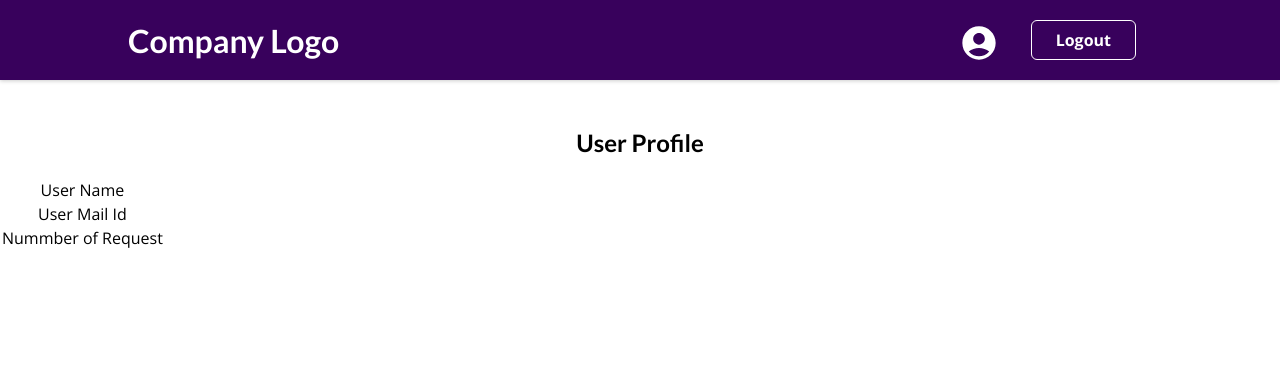
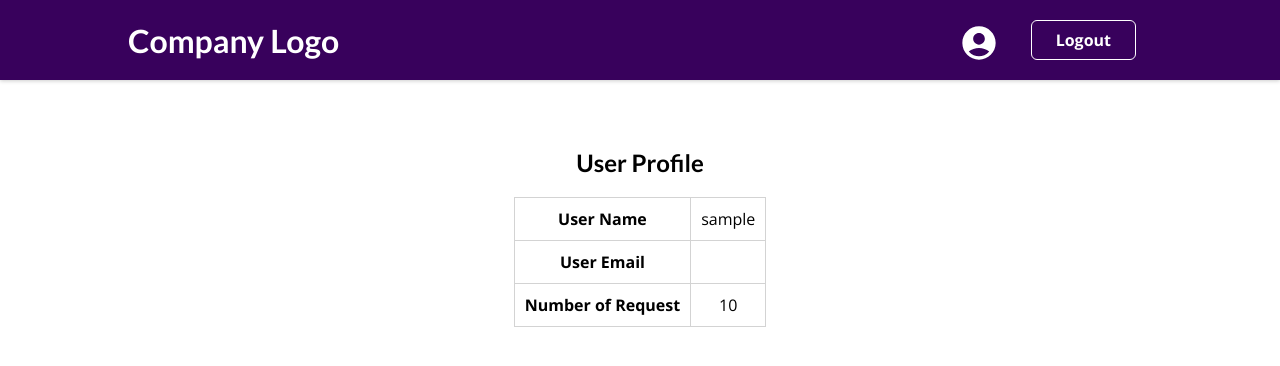
Before and after one commit to SrinivasaRaviIdury/React-Task-Application, a React (Create React App) app: page /profile in a window 1280 px wide. Shown: the top 366 px of the page. Built offline with nearby package versions, Linux system fonts and the light colour scheme; sample sign-in values are in the browser's storage.

Commit message:
251120212158

```diff
--- a/src/components/Auth/AuthForm.js
+++ b/src/components/Auth/AuthForm.js
@@ -63,7 +63,9 @@ const AuthForm = () => {
         .then((data) => {
           dispatch(
             authAction.loginHandler({
-              token: data.idToken
+              token: data.idToken,
+              userName: data.email.split("@")[0],
+              email: data.email
             })
           );
           history.replace("/");
--- a/src/components/Profile/ProfileForm.jsx
+++ b/src/components/Profile/ProfileForm.jsx
@@ -1,20 +1,30 @@
-import { Fragment } from "react";
 import classes from "./ProfileForm.module.css";
 import { useSelector } from "react-redux";
 
 const ProfileForm = () => {
   const isLoggedIn = useSelector((state) => state.auth.isLoggedIn);
+  const userName = useSelector((state) => state.auth.userName);
+  const email = useSelector((state) => state.auth.email);
   return (
-    <Fragment>
+    <div className={classes.profile_form}>
       <h2> User Profile</h2>
       {isLoggedIn && (
         <table>
-          <tr>User Name</tr>
-          <tr>User Mail Id</tr>
-          <tr>Nummber of Request</tr>
+          <tr>
+            <th>User Name</th>
+            <td>{userName}</td>
+          </tr>
+          <tr>
+            <th>User Email</th>
+            <td>{email}</td>
+          </tr>
+          <tr>
+            <th>Number of Request</th>
+            <td>10</td>
+          </tr>
         </table>
       )}
-    </Fragment>
+    </div>
   );
 };
 
--- a/src/components/Profile/ProfileForm.module.css
+++ b/src/components/Profile/ProfileForm.module.css
@@ -1,45 +1,14 @@
-.form {
-  width: 95%;
-  max-width: 25rem;
-  margin: 2rem auto;
+.profile_form {
+  display: flex;
+  flex-direction: column;
+  align-items: center;
+  justify-content: center;
 }
-
-.control {
-  margin-bottom: 0.5rem;
+table {
+  border-collapse: collapse;
 }
-
-.control label {
-  font-weight: bold;
-  margin-bottom: 0.5rem;
-  color: #353336;
-  display: block;
+th,
+td {
+  padding: 10px;
+  border: 1px solid lightgray;
 }
-
-.control input {
-  display: block;
-  font: inherit;
-  width: 100%;
-  border-radius: 4px;
-  border: 1px solid #6504a1;
-  padding: 0.25rem;
-  background-color: #f7f0fa;
-}
-
-.action {
-  margin-top: 1.5rem;
-}
-
-.action button {
-  font: inherit;
-  cursor: pointer;
-  padding: 0.5rem 1.5rem;
-  border-radius: 4px;
-  background-color: #6504a1;
-  color: white;
-  border: 1px solid #6504a1;
-}
-
-.action button:hover {
-  background-color: #6f04b6;
-  border-color: #6f00b9;
-}
--- a/src/components/StartingPage/StartingPageContent.js
+++ b/src/components/StartingPage/StartingPageContent.js
@@ -3,10 +3,11 @@ import classes from "./StartingPageContent.module.css";
 
 const StartingPageContent = () => {
   const isLoggedIn = useSelector((state) => state.auth.isLoggedIn);
+  const username = useSelector((state) => state.auth.userName);
 
   return (
     <section className={classes.starting}>
-      <h2>Welcome User</h2>
+      <h2>Welcome {username}</h2>
       {!isLoggedIn && <p>Please Login / SignUp</p>}
     </section>
   );
--- a/src/pages/AuthPage.jsx
+++ b/src/pages/AuthPage.jsx
@@ -1,5 +1,4 @@
 import AuthForm from "../components/Auth/AuthForm";
-import { Fragment } from "react";
 import image from "../../public/static/43022.jpg";
 import classes from "./AuthPage.module.css";
 
--- a/src/pages/HomePage.js
+++ b/src/pages/HomePage.js
@@ -4,9 +4,7 @@ import classes from "./HomePage.module.css";
 const HomePage = () => {
   return (
     <Fragment>
-      <div className={classes.background}>
-        <StartingPageContent />
-      </div>
+      <StartingPageContent />
     </Fragment>
   );
 };
--- a/src/store/auth-slice.js
+++ b/src/store/auth-slice.js
@@ -5,15 +5,18 @@ const authSlice = createSlice({
   initialState: {
     token: localStorage.getItem("token"),
     isLoggedIn: localStorage.getItem("token") ? true : false,
-    userName: localStorage.getItem("username")
+    userName: localStorage.getItem("username"),
+    email: localStorage.getItem("email")
   },
   reducers: {
     loginHandler(state, action) {
       state.token = action.payload.token;
       state.isLoggedIn = !state.isLoggedIn;
       state.userName = action.payload.userName;
+      state.email = action.payload.email;
       localStorage.setItem("token", action.payload.token);
       localStorage.setItem("username", action.payload.userName);
+      localStorage.setItem("email", action.payload.email);
     },
     logoutHandler(state) {
       state.token = null;
```
Also changed, not shown: src/components/Profile/UserProfile.jsx (renamed from src/components/Profile/UserProfile.js).
